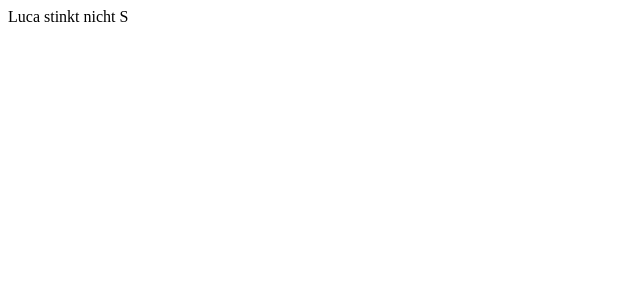
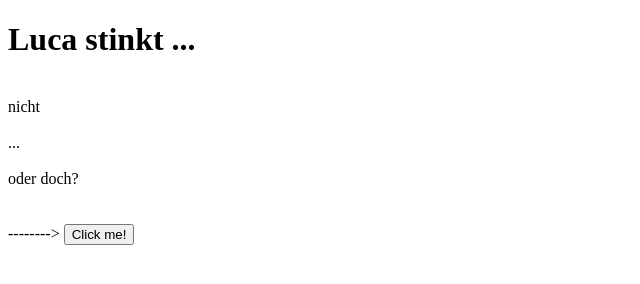
Before and after one commit to Xolution13/AVPRG-Rep, a plain HTML site: page index.html in a window 1280 px wide. Shown: the whole page, without its empty margins (0-640 px from the left). Drawn offline with Linux system fonts and the light colour scheme.

Commit message:
Should work now!

```diff
--- a/index.html
+++ b/index.html
@@ -1,11 +1,26 @@
 <!doctype html>
 <html>
 
-<head> <title> Das ist ein Test </title>
-Luca stinkt </head>
-<body> nicht </body>S
+		<header>
 
+			<title> Das ist ein Test </title>
+			<h1> Luca stinkt ... </h1>
 
+		</header>
 
+		<body>
+
+			<br> nicht </br>
+			<br> ... </br>
+			<br> oder doch? </br>
+			<br></br>
+
+		</body>
+
+		<footer>
+
+			--------> <button>Click me!</button>
+
+		</footer>
 
 </html>
```
